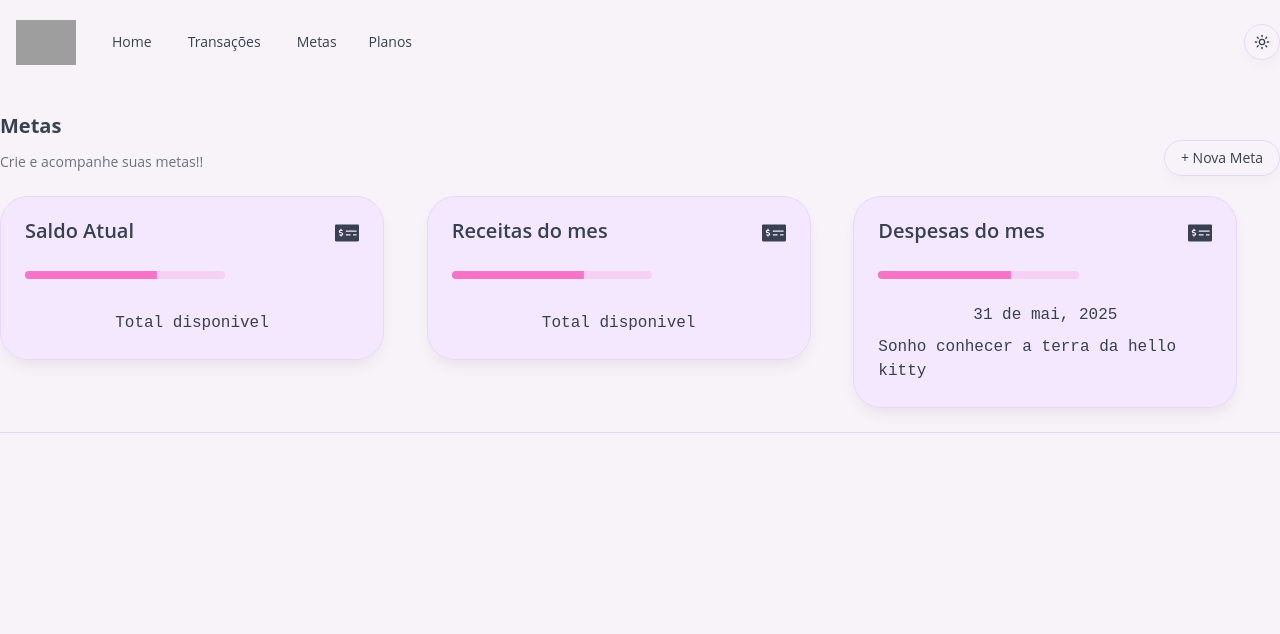
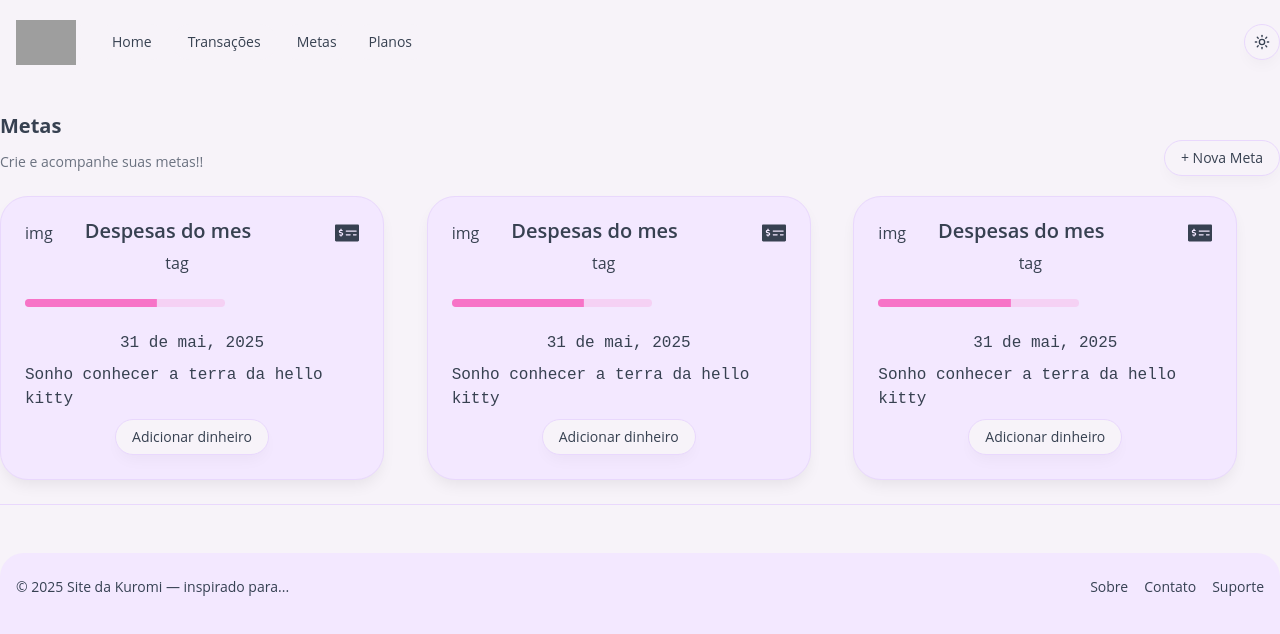
Before and after one commit to davithekid/finances, a Next.js app in the folder front-end/app/: page /metas in a window 1280 px wide. Shown: the top 634 px of the page. Built offline with nearby package versions, Linux system fonts and the light colour scheme; grey boxes are pictures that could not be loaded.

Commit message:
feat(metas): esqueleto do card

```diff
--- a/front-end/app/src/app/metas/page.jsx
+++ b/front-end/app/src/app/metas/page.jsx
@@ -1,3 +1,4 @@
+import Footer from "@/components/blocks/Footer/Footer";
 import { NavigationMenuDemo } from "@/components/blocks/navbar/Navbar";
 import { SeparadorMetas } from "@/components/blocks/separator/separatorMetas";
 import { ModeToggle } from "@/components/themes/mode-toggle";
@@ -15,6 +16,8 @@ export default function metas() {
             <main className="mx-auto container py-8">
                 <SeparadorMetas />
             </main>
+
+            <Footer/>
         </>
     )
 }
--- a/front-end/app/src/components/blocks/Footer/Footer.jsx
+++ b/front-end/app/src/components/blocks/Footer/Footer.jsx
@@ -1,6 +1,6 @@
 export default function Footer() {
   return (
-    <footer className="bg-purple-100 rounded-t-3xl">
+    <footer className="bg-purple-100 rounded-t-3xl h-screen">
       <div className="container mx-auto flex flex-col md:flex-row items-center justify-between gap-4 px-4 py-6 text-center md:text-left">
         <h1 className="text-sm text-gray-700">
           © {new Date().getFullYear()} Site da Kuromi — inspirado para...
--- a/front-end/app/src/components/blocks/card/metas.jsx
+++ b/front-end/app/src/components/blocks/card/metas.jsx
@@ -1,3 +1,5 @@
+import { AlertDialogAdicionar } from "@/components/dialogs/dinheiroMetas";
+import { AlertDialogMetas } from "@/components/dialogs/metas";
 import { ProgressDemo } from "@/components/progress/ProgressMetas";
 import { Button } from "@/components/ui/button"
 import {
@@ -17,17 +19,19 @@ import { FaMoneyCheckAlt } from "react-icons/fa";
 const cards = [
     {
         id: 1,
-        title: 'Saldo Atual',
+        title: 'Despesas do mes',
         icon: FaMoneyCheckAlt,
         price: "R$40,00",
-        footer: 'Total disponivel'
+        date: '31 de mai, 2025',
+        footer: 'Sonho conhecer a terra da hello kitty'
     },
     {
         id: 2,
-        title: 'Receitas do mes',
+        title: 'Despesas do mes',
         icon: FaMoneyCheckAlt,
         price: "R$40,00",
-        footer: 'Total disponivel'
+        date: '31 de mai, 2025',
+        footer: 'Sonho conhecer a terra da hello kitty'
     },
     {
         id: 3,
@@ -47,17 +51,23 @@ export function CardMetas() {
                 <div key={card.id}>
                     <Card className="w-full max-w-sm bg-purple-100">
                         <CardHeader>
-                            <CardTitle className={"lg:text-xl"}>{card.title}</CardTitle>
+                            <div className="flex gap-8">
+
+                                <p>img</p>
+                                <CardTitle className={"lg:text-xl"}>{card.title}</CardTitle>
+                            </div>
+                            <p className="flex justify-center">tag</p>
                             <CardAction className={'text-2xl'}>
-                                <card.icon/>
+                                <card.icon />
                             </CardAction>
                         </CardHeader>
                         <CardContent>
-                            <ProgressDemo/>
+                            <ProgressDemo />
                         </CardContent>
                         <CardFooter className="flex-col gap-2">
                             <p className="font-mono">{card.date}</p>
                             <p className="font-mono">{card.footer}</p>
+                            <AlertDialogAdicionar />
                         </CardFooter>
                     </Card>
                 </div>
--- /dev/null
+++ b/front-end/app/src/components/dialogs/dinheiroMetas.jsx
@@ -0,0 +1,35 @@
+import {
+  AlertDialog,
+  AlertDialogAction,
+  AlertDialogCancel,
+  AlertDialogContent,
+  AlertDialogDescription,
+  AlertDialogFooter,
+  AlertDialogHeader,
+  AlertDialogTitle,
+  AlertDialogTrigger,
+} from "@/components/ui/alert-dialog"
+import { Button } from "@/components/ui/button"
+
+export function AlertDialogAdicionar() {
+  return (
+    <AlertDialog>
+      <AlertDialogTrigger asChild>
+        <Button variant="outline">Adicionar dinheiro</Button>
+      </AlertDialogTrigger>
+      <AlertDialogContent>
+        <AlertDialogHeader>
+          <AlertDialogTitle>Are you absolutely sure?</AlertDialogTitle>
+          <AlertDialogDescription>
+            This action cannot be undone. This will permanently delete your
+            account and remove your data from our servers.
+          </AlertDialogDescription>
+        </AlertDialogHeader>
+        <AlertDialogFooter>
+          <AlertDialogCancel>Cancel</AlertDialogCancel>
+          <AlertDialogAction>Continue</AlertDialogAction>
+        </AlertDialogFooter>
+      </AlertDialogContent>
+    </AlertDialog>
+  )
+}
```
